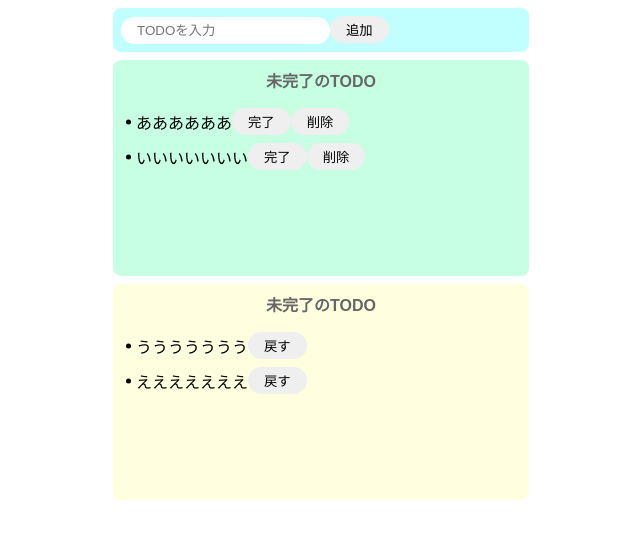
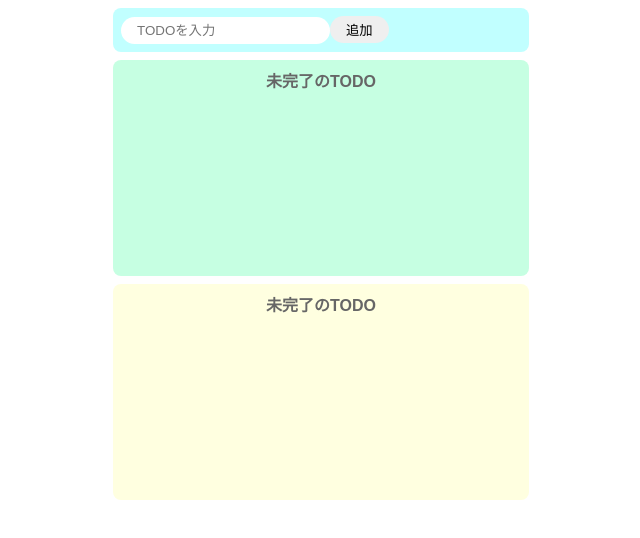
Before and after one commit to ShuheiTakahashi1224/react-todo, a React (Create React App) app: page / in a window 1280 px wide. Shown: the top 538 px of the page, without its empty margins (319-959 px from the left). Built offline with nearby package versions, Linux system fonts and the light colour scheme.

Commit message:
update : task 戻す機能 実装

```diff
--- a/src/App.jsx
+++ b/src/App.jsx
@@ -3,14 +3,8 @@ import "./styles.css";
 
 const App = () => {
   const [todoText, setTodoText] = useState("");
-  const [incompleteTodoList, setIncompleteTodoList] = useState([
-    "ああああああ",
-    "いいいいいいい"
-  ]);
-  const [completeTodoList, setCompleteTodoList] = useState([
-    "ううううううう",
-    "えええええええ"
-  ]);
+  const [incompleteTodoList, setIncompleteTodoList] = useState([]);
+  const [completeTodoList, setCompleteTodoList] = useState([]);
 
   const changeTodoText = (event) => setTodoText(event.target.value);
 
@@ -37,6 +31,18 @@ const App = () => {
     ];
     setIncompleteTodoList(newIncompleteTodoList);
     setCompleteTodoList(newCompleteTodoList);
+  };
+
+  const backTask = (index) => {
+    const newCompleteTodoList = [...completeTodoList];
+    newCompleteTodoList.splice(index, 1);
+
+    const newIncompleteTodoList = [
+      ...incompleteTodoList,
+      completeTodoList[index]
+    ];
+    setCompleteTodoList(newCompleteTodoList);
+    setIncompleteTodoList(newIncompleteTodoList);
   };
   return (
     <>
@@ -76,11 +82,13 @@ const App = () => {
       <div className="c-task p-complete_task">
         <p className="c-title">未完了のTODO</p>
         <ul className="c-task_list">
-          {completeTodoList.map((todo) => {
+          {completeTodoList.map((todo, index) => {
             return (
               <li key={todo} className="c-task_list__item">
                 <p className="c-task_list__item_name">{todo}</p>
-                <button className="c-button">戻す</button>
+                <button onClick={() => backTask(index)} className="c-button">
+                  戻す
+                </button>
               </li>
             );
           })}
```
